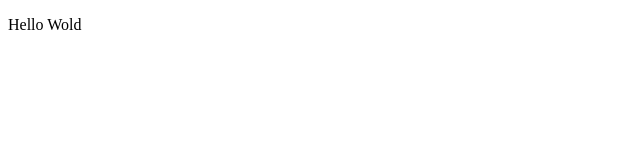
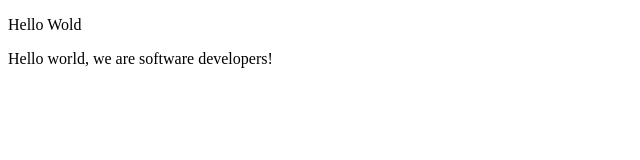
Before and after one commit to RaphDasilva/Moise-and-Raph-Project, a plain HTML site: page index.html in a window 1280 px wide. Shown: the whole page, without its empty margins (0-640 px from the left). Drawn offline with Linux system fonts and the light colour scheme.

Commit message:
this is our second commit

```diff
--- a/index.html
+++ b/index.html
@@ -9,6 +9,7 @@
   <body>
     <script src="https://cdn.freecodecamp.org/testable-projects-fcc/v1/bundle.js"></script>
     <p>Hello Wold</p>
+    <p>Hello world, we are software developers!</p>
     <!--
 
     Hello Camper!
```
